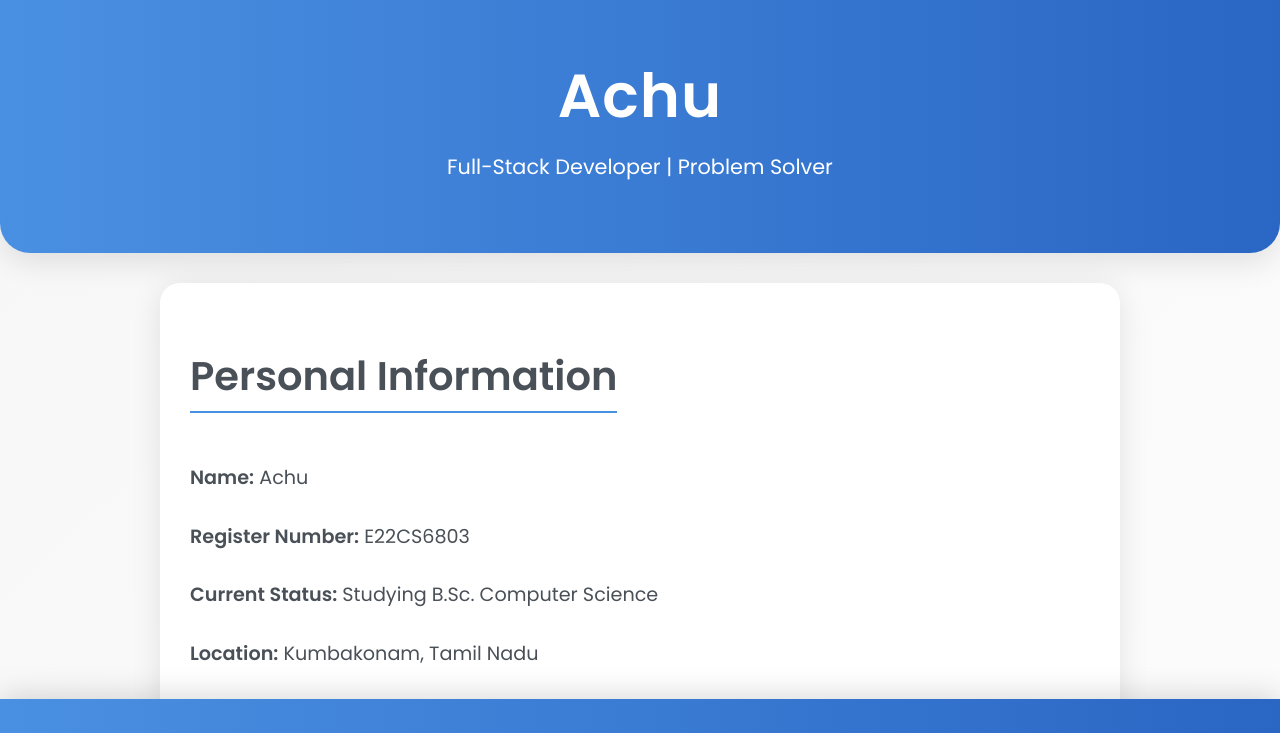
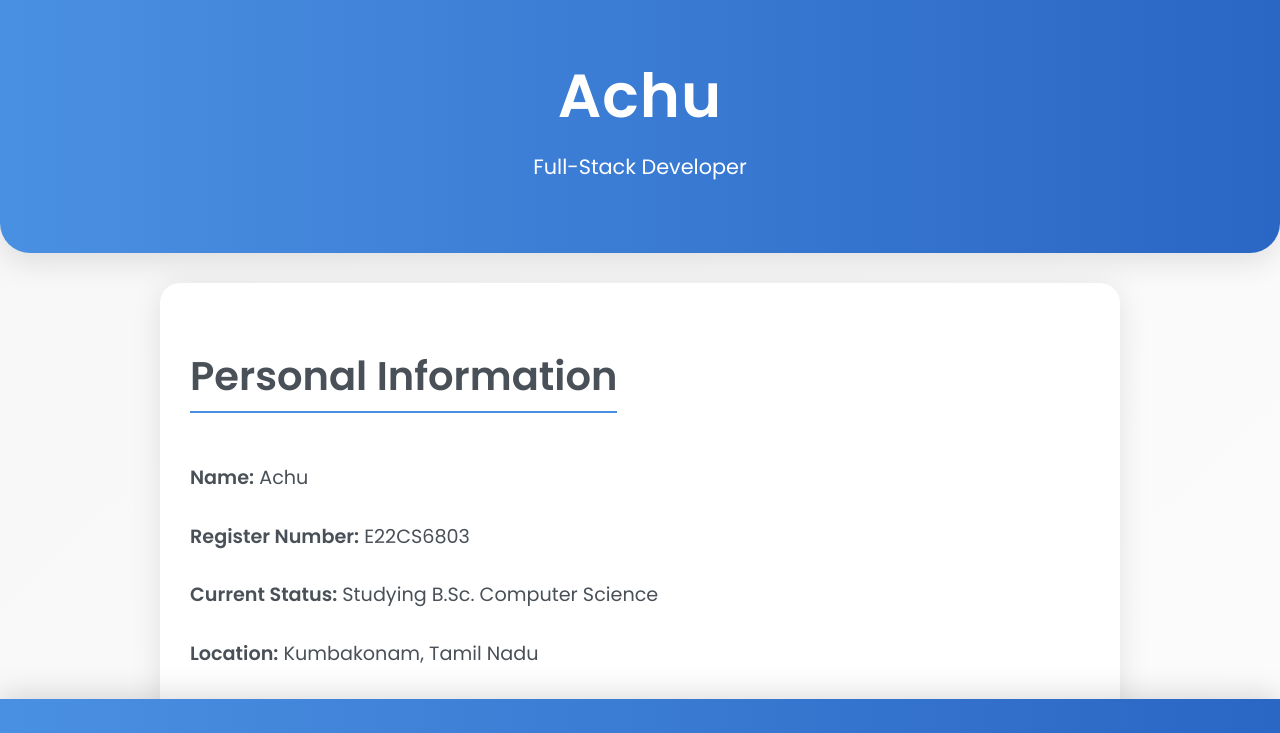
Before and after one commit to achu200517/akshaya-resume, a plain HTML site: page index.html in a window 1280 px wide. Shown: the top 733 px of the page. Drawn offline with Linux system fonts and the light colour scheme.

Commit message:
Update index.html

```diff
--- a/index.html
+++ b/index.html
@@ -131,7 +131,7 @@
 <body>
     <header>
         <h1>Achu</h1>
-        <p>Full-Stack Developer | Problem Solver</p>
+        <p>Full-Stack Developer</p>
     </header>
     <section>
         <h2>Personal Information</h2>
@@ -183,6 +183,8 @@
                 <p>LinkedIn: <a href="https://www.linkedin.com/in/achu">linkedin.com/in/achu</a></p>
             </div>
         </div>
+        <br>
+        <br>
     </section>
     <footer>
         <p>Thank you for viewing my profile. For further details, feel free to <a href="mailto:achu@example.com">contact me</a>!</p>
```
